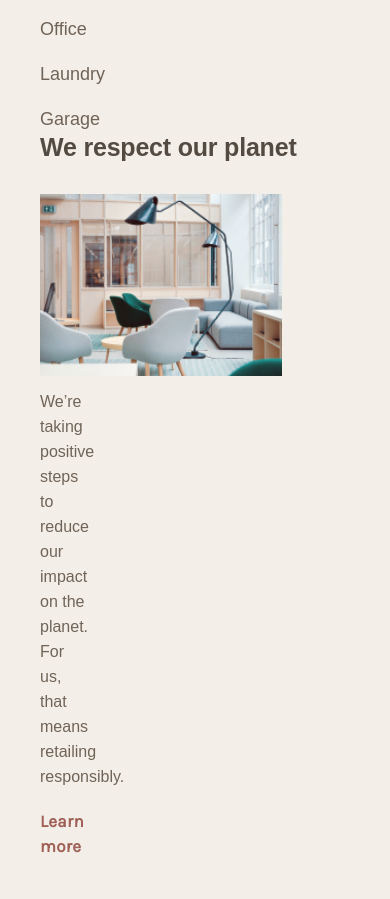
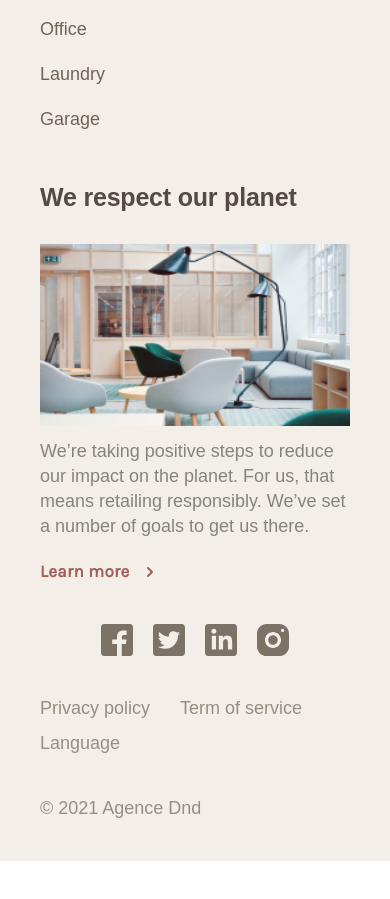
Before and after one commit to SaidGandur01/purplefire-landing-page, a Nuxt app: page / in a window 390 px wide. Shown: the part 4460-5359 px from the top of the page. After the commit the page ends 5321 px from the top, so only its background shows below. Built offline with nearby package versions, Linux system fonts and the light colour scheme; a web font is replaced by a local one.

Commit message:
Footer component completed with mobile behaviour

```diff
--- a/assets/css/base.css
+++ b/assets/css/base.css
@@ -1,15 +1,16 @@
 :root {
   --color-white: #FFFFFF;
   --color-background-page: #F3EEE8;
-  --color-input-placeholder: rgba(0, 0, 0, 0.45);
 
   --color-brand-primary-100: #A06056;
   --color-brand-primary-200: rgba(112, 100, 88, 0.90);
   --color-brand-primary-300: #706458;
   --color-brand-primary-400: #534B42;
+  --color-brand-primary-500: #978e83;
 
   --color-brand-neutral-100: #000000;
   --color-brand-neutral-200: #121212;
+  --color-brand-neutral-300: rgba(0, 0, 0, 0.45);
 }
 
 *,
--- /dev/null
+++ b/components/core/icons/facebook.vue
@@ -0,0 +1,15 @@
+<template>
+  <svg
+    width="32"
+    height="32"
+    viewBox="0 0 32 32"
+    fill="none"
+    xmlns="http://www.w3.org/2000/svg"
+  >
+    <path
+      d="M28.8 0H3.2C1.43269 0 0 1.43269 0 3.2V28.8C0 30.5673 1.43269 32 3.2 32H16V19.9529H11.2V15.4353H16V13.0093C16 8.41638 18.3835 6.4 22.2799 6.4C24.1094 6.4 25.0937 6.53027 25.5719 6.59356L25.6 6.59727V10.9176H22.9424C21.2885 10.9176 20.8 11.773 20.8 13.5048V15.4353H25.5585L24.9006 19.9529H20.8V32H28.8C30.5673 32 32 30.5673 32 28.8V3.2C32 1.43269 30.5673 0 28.8 0Z"
+      fill="#706458"
+      fill-opacity="0.9"
+    />
+  </svg>
+</template>
--- /dev/null
+++ b/components/core/icons/instagram.vue
@@ -0,0 +1,17 @@
+<template>
+  <svg
+    width="32"
+    height="32"
+    viewBox="0 0 32 32"
+    fill="none"
+    xmlns="http://www.w3.org/2000/svg"
+  >
+    <path
+      fill-rule="evenodd"
+      clip-rule="evenodd"
+      d="M9.6 0H22.4C27.7019 0 32 4.29807 32 9.6V22.4C32 27.7019 27.7019 32 22.4 32H9.6C4.29807 32 0 27.7019 0 22.4V9.6C0 4.29807 4.29807 0 9.6 0ZM25.6 4.8C26.4 4.8 27.2 5.6 27.2 6.4C27.2 7.2 26.4 8 25.6 8C24.8 8 24 7.2 24 6.4C24 5.6 24.8 4.8 25.6 4.8ZM24 16C24 11.588 20.412 8 16 8C11.588 8 8 11.588 8 16C8 20.412 11.588 24 16 24C20.412 24 24 20.412 24 16ZM16 11.2C13.349 11.2 11.2 13.349 11.2 16C11.2 18.651 13.349 20.8 16 20.8C18.651 20.8 20.8 18.651 20.8 16C20.8 13.349 18.651 11.2 16 11.2Z"
+      fill="#706458"
+      fill-opacity="0.9"
+    />
+  </svg>
+</template>
--- /dev/null
+++ b/components/core/icons/linkedin.vue
@@ -0,0 +1,17 @@
+<template>
+  <svg
+    width="32"
+    height="32"
+    viewBox="0 0 32 32"
+    fill="none"
+    xmlns="http://www.w3.org/2000/svg"
+  >
+    <path
+      fill-rule="evenodd"
+      clip-rule="evenodd"
+      d="M28.8 0H3.2C1.43269 0 0 1.43269 0 3.2V28.8C0 30.5673 1.43269 32 3.2 32H28.8C30.5673 32 32 30.5673 32 28.8V3.2C32 1.43269 30.5673 0 28.8 0ZM6.4 7.30246C6.4 8.68399 7.5205 9.80638 8.9062 9.80638C10.2875 9.80638 11.4109 8.68399 11.4109 7.30246C11.4109 5.9224 10.2875 4.8 8.9062 4.8C7.52196 4.8 6.4 5.92094 6.4 7.30246ZM6.8007 25.6H11.0991V11.7819H6.8007V25.6ZM27.2 25.6H22.9045V18.8802C22.9045 17.2774 22.8753 15.216 20.6708 15.216C18.4341 15.216 18.0903 16.9615 18.0903 18.7637V25.6H13.7947V11.7819H17.9183V13.67H17.9766C18.5507 12.584 19.9524 11.4383 22.0433 11.4383C26.3957 11.4383 27.2 14.3003 27.2 18.0213V25.6Z"
+      fill="#706458"
+      fill-opacity="0.9"
+    />
+  </svg>
+</template>
--- /dev/null
+++ b/components/core/icons/twitter.vue
@@ -0,0 +1,17 @@
+<template>
+  <svg
+    width="32"
+    height="32"
+    viewBox="0 0 32 32"
+    fill="none"
+    xmlns="http://www.w3.org/2000/svg"
+  >
+    <path
+      fill-rule="evenodd"
+      clip-rule="evenodd"
+      d="M28.8 0H3.2C1.43269 0 0 1.43269 0 3.2V28.8C0 30.5673 1.43269 32 3.2 32H28.8C30.5673 32 32 30.5673 32 28.8V3.2C32 1.43269 30.5673 0 28.8 0ZM24.5603 9.98298C25.4899 9.87553 26.3755 9.63729 27.2 9.28328C26.584 10.1737 25.8044 10.9559 24.9058 11.5831C24.9144 11.7739 24.9187 11.9655 24.9187 12.1579C24.9187 18.0296 20.2976 24.8 11.8445 24.8C9.24881 24.8 6.83401 24.0645 4.8 22.8042C5.16011 22.8458 5.52625 22.8667 5.8967 22.8667C8.05046 22.8667 10.0319 22.1561 11.6042 20.9641C9.59342 20.9283 7.89625 19.643 7.31129 17.878C7.59128 17.9288 7.87988 17.9571 8.17538 17.9571C8.59493 17.9571 9.00156 17.9029 9.38665 17.8013C7.28372 17.394 5.70027 15.5981 5.70027 13.4448V13.389C6.3197 13.7214 7.02871 13.9213 7.78167 13.9446C6.54886 13.1483 5.73818 11.788 5.73818 10.247C5.73818 9.43155 5.96476 8.66854 6.35932 8.01215C8.62681 10.701 12.0125 12.4703 15.8316 12.6552C15.754 12.3311 15.7127 11.9913 15.7127 11.6431C15.7127 9.18999 17.77 7.2 20.308 7.2C21.6295 7.2 22.8236 7.73977 23.6618 8.60357C24.7094 8.40365 25.6932 8.03381 26.5806 7.52486C26.2377 8.56275 25.5097 9.43322 24.5603 9.98298Z"
+      fill="#706458"
+      fill-opacity="0.9"
+    />
+  </svg>
+</template>
--- a/components/footer.vue
+++ b/components/footer.vue
@@ -1,6 +1,6 @@
 <template>
   <div class="footer">
-    <div class="first-content">
+    <div class="first-row">
       <div class="first-column">
         <h1>antinc</h1>
       </div>
@@ -44,13 +44,28 @@
         <div class="image-wrapper">
           <img width="242" height="182" src="~/public/images/footer/footer-image.png" alt="footer-image">
         </div>
-        <span>
+        <span class="desktop-visible">
           We’re taking positive steps to reduce our impact on the planet. For us, that means retailing responsibly.
+        </span>
+        <span class="desktop-hidden">
+          We’re taking positive steps to reduce our impact on the planet. For us, that means retailing responsibly. We’ve set a number of goals to get us there.
         </span>
         <span class="learn-more">Learn more<CoreIconsArrowRight/> </span>
       </div>
     </div>
-    <div class="second-content">
+    <div class="second-row">
+      <CoreIconsFacebook />
+      <CoreIconsTwitter />
+      <CoreIconsLinkedin />
+      <CoreIconsInstagram />
+    </div>
+    <div class="third-row">
+      <span class="legal-name">&copy; 2021 Agence Dnd</span>
+      <div class="terms-conditions">
+        <span>Privacy policy</span>
+        <span>Term of service</span>
+        <span>Language</span>
+      </div>
     </div>
   </div>
 </template>
@@ -60,7 +75,7 @@
   padding: 7rem 15rem;
   background-color: var(--color-background-page);
 
-  .first-content {
+  .first-row {
     @include flex-attributes(row, flex-start, space-between);
 
     h1 {
@@ -122,6 +137,14 @@
         margin-top: 2.2rem;
       }
 
+      .desktop-visible {
+        display: block;
+      }
+
+      .desktop-hidden {
+        display: none;
+      }
+
       span {
         @include font-attributes(
           1.6rem,
@@ -149,13 +172,41 @@
       }
     }
   }
+
+  .second-row {
+    @include flex-attributes(row, flex-start, center);
+    gap: 2rem;
+    margin-top: 7rem;
+    width: 100%;
+  }
+
+  .third-row {
+    display: flex;
+    justify-content: space-between;
+    margin-top: 2rem;
+
+    .terms-conditions {
+      display: flex;
+      gap: 5rem;
+    }
+
+    span {
+      @include font-attributes(
+        1.8rem,
+        --color-brand-primary-500,
+        400,
+        0,
+        2.5rem
+      );
+    }
+  }
 }
 
 @media (max-width: 768px) {
   .footer {
     padding: 4rem;
 
-    .first-content {
+    .first-row {
       flex-direction: column;
 
       .first-column {
@@ -196,6 +247,56 @@
         }
       }
 
+      .third-column {
+        width: 100%;
+        margin-top: 5rem;
+
+        img {
+          width: 100%;
+        }
+
+        .desktop-visible {
+          display: none;
+        }
+
+        .desktop-hidden {
+          display: block !important;
+        }
+
+        span {
+          @include font-attributes(
+            1.8rem,
+            --color-brand-neutral-300,
+            400,
+            0,
+            2.5rem
+          );
+        }
+      }
+    }
+
+    .second-row {
+      margin: 4rem 0;
+    }
+
+    .third-row {
+      flex-direction: column;
+      margin-top: 0;
+
+      .legal-name {
+        margin-top: 4rem;
+        order: 2;
+      }
+
+      .terms-conditions {
+        flex-wrap: wrap;
+        gap: 1rem;
+        order: 1;
+
+        span {
+          margin-right: 2rem;
+        }
+      }
     }
   }
 }
--- a/components/latestTrends.vue
+++ b/components/latestTrends.vue
@@ -228,7 +228,7 @@
       }
 
       input::placeholder {
-        color: var(--color-input-placeholder);
+        color: var(--color-brand-neutral-300);
       }
 
       button {
```
